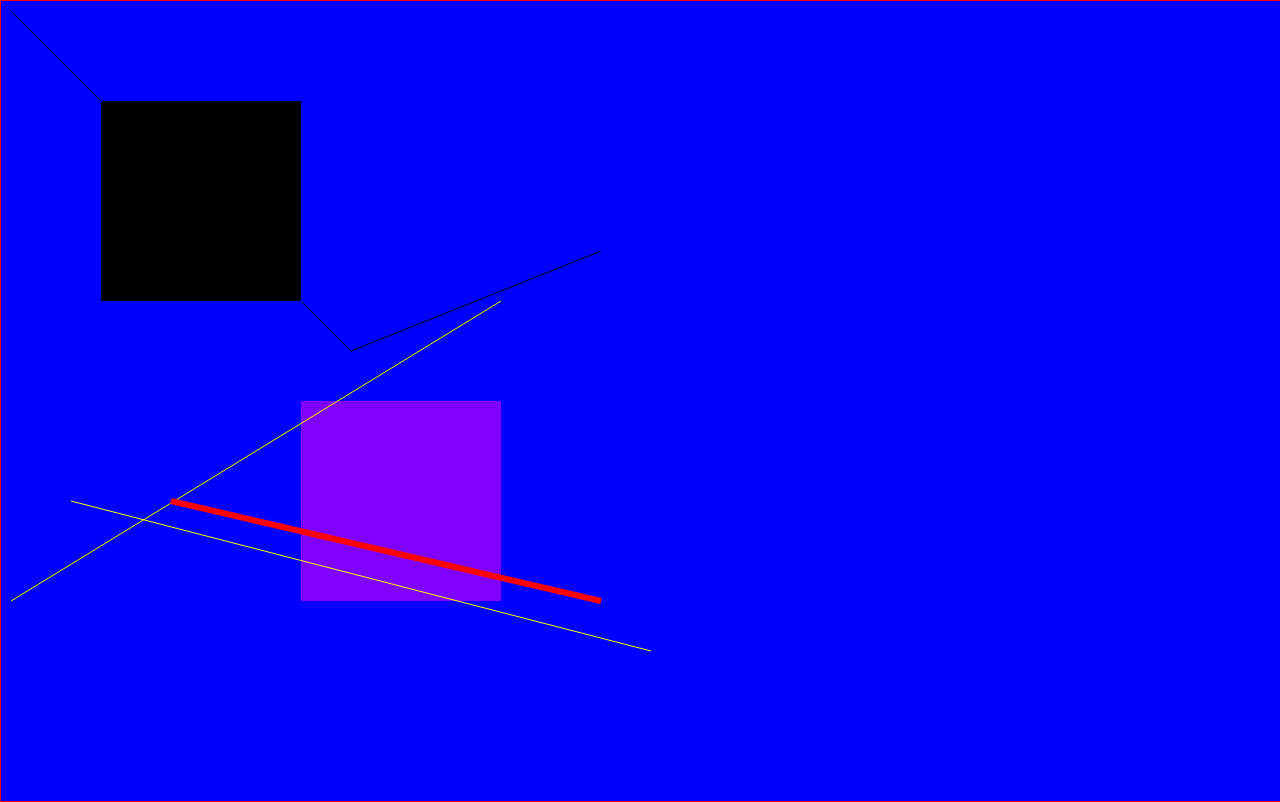
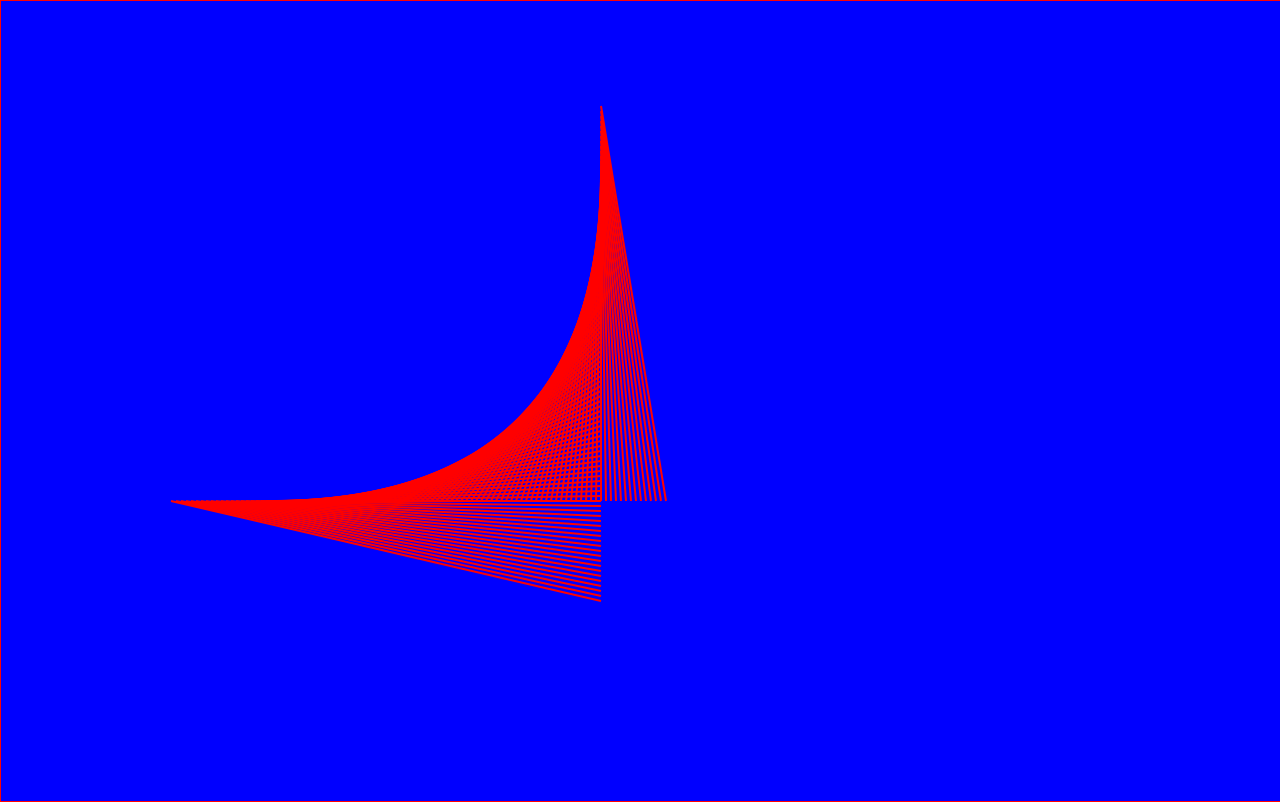
Before and after one commit to NGC3031/JS-basics, a plain HTML site: page basicCanvas2.html in a window 1280 px wide. Drawn offline with Linux system fonts and the light colour scheme.

Commit message:
Canvas Part2

```diff
--- a/basicCanvas2.html
+++ b/basicCanvas2.html
@@ -31,45 +31,15 @@
         //get the handle to the canvas through context
         var ctx = canvas.getContext('2d');
 
-        // draw a simple rectangle NB x2 cord is 100+200=300 etc
-        ctx.fillRect(100, 100, 200, 200);
-
-        // draw a line
-        // Begin path to reset the path
-        ctx.beginPath();
-        //intial point
-        ctx.moveTo(10, 10);
-        // draw line to final point
-        ctx.lineTo(350, 350);
-        //actually draw the line
-        ctx.stroke();
-        //now if we draw another line...
-        ctx.lineTo(600, 250);
-        ctx.stroke();
-        // starts at end of previous line
-        //so beginPath() to reset
-        ctx.beginPath();
-        ctx.moveTo(10, 600);
-        ctx.lineTo(500, 300);
-        ctx.stroke();
-
-        //draw a colored rectangle
-        ctx.fillStyle = 'rgba(255, 0, 255, 0.5)';
-        ctx.fillRect(300, 400, 200, 200);
-
-        //draw a colored line - notice color change goes back to beginPath()
-        ctx.strokeStyle = "#ffff00";
-        ctx.moveTo(650, 650);
-        ctx.lineTo(70, 500);
-        ctx.stroke();
-
-        //draw a fat red line - notice color change goes back to beginPath()
-        ctx.beginPath();
-        ctx.strokeStyle = "#ff0000";
-        ctx.lineWidth = 6;
-        ctx.moveTo(600, 600);
-        ctx.lineTo(170, 500);
-        ctx.stroke();
+        var i;
+        for (i = 0; i < 100; i++) {
+            ctx.beginPath();
+            ctx.strokeStyle = "#ff0000";
+            ctx.lineWidth = 2;
+            ctx.moveTo(600, 600 - (i * 5));
+            ctx.lineTo(170 + (5 * i), 500);
+            ctx.stroke();
+        }
     </script>
 </body>
 
```
